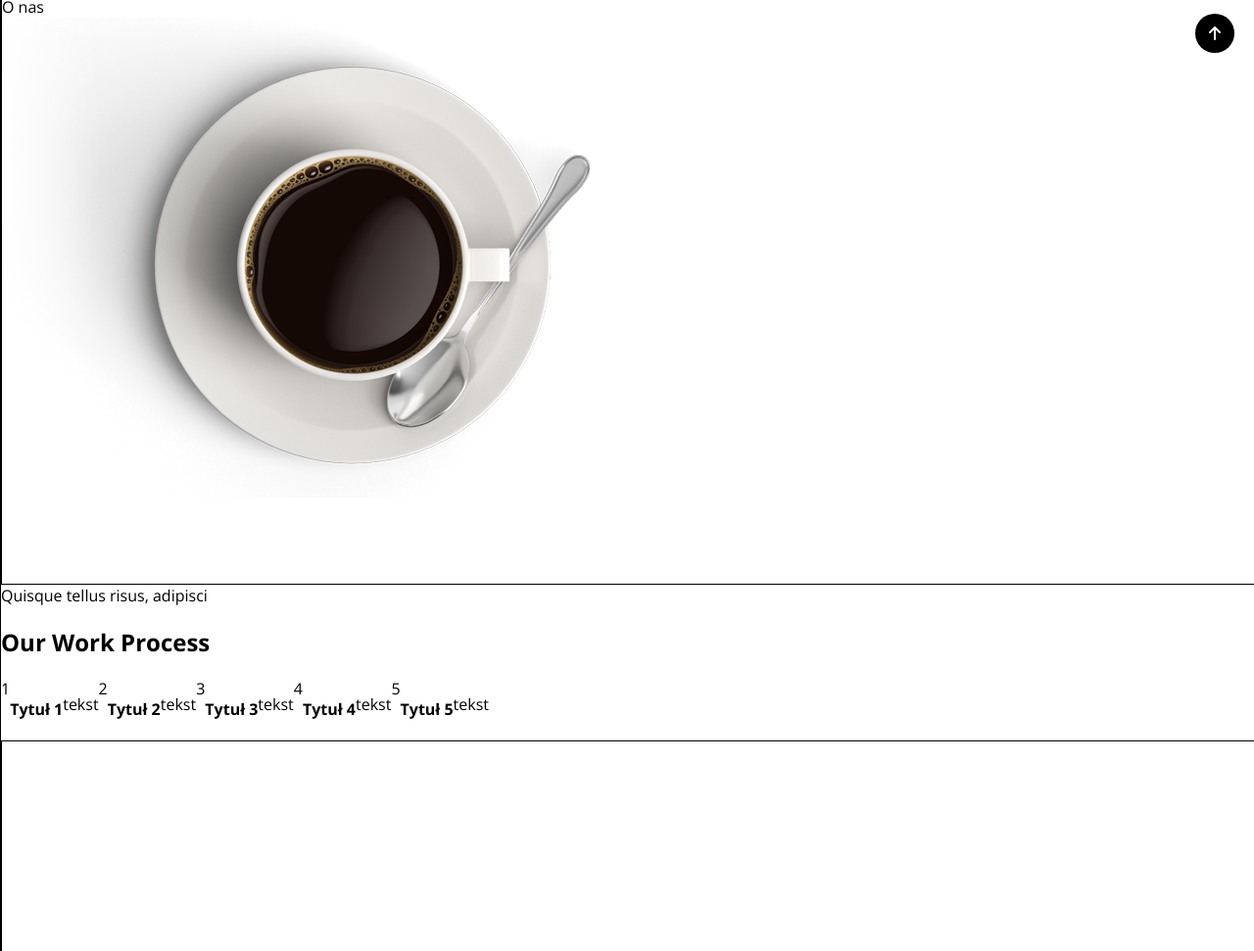
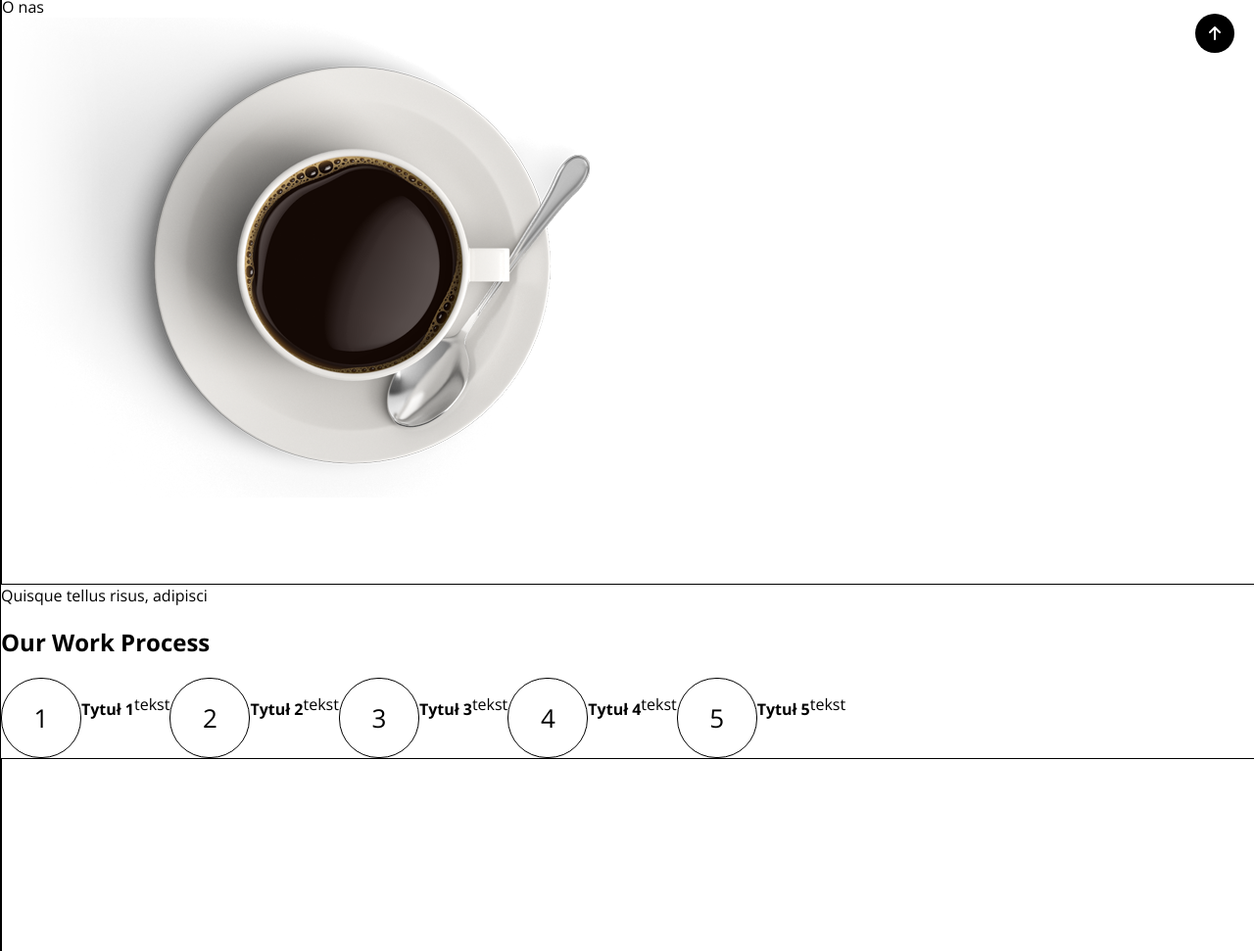
Before and after one commit to adrianflak/onepage_project_pawel, a website: page index.html in a window 1280 px wide. Shown: the part 726-1697 px from the top of the page at 98% size. Drawn offline with nearby package versions, Linux system fonts and the light colour scheme.

Commit message:
adding css

```diff
--- a/css/style.css
+++ b/css/style.css
@@ -830,6 +830,8 @@ body {
   align-items: center;
   justify-content: space-between;
   padding: 0 50px;
+  -webkit-box-shadow: 0px 0px 1px 0px rgb(66, 68, 90);
+  -moz-box-shadow: 0px 0px 1px 0px rgb(66, 68, 90);
   box-shadow: 0px 0px 1px 0px rgb(66, 68, 90);
 }
 
@@ -893,11 +895,16 @@ body {
   cursor: pointer;
 }
 
-.prawa_strona {
-  max-width: 500px;
-}
-
-.aboutus {
+.circle1,
+.circle2,
+.circle3,
+.circle4,
+.circle5 {
+  width: 80px;
+  height: 80px;
+  border-radius: 40px;
+  border: 1px solid #000;
+  align-items: center;
   justify-content: center;
-  align-items: center;
+  font-size: 26px;
 }/*# sourceMappingURL=style.css.map */
```
Also changed, not shown: 1 other file.
